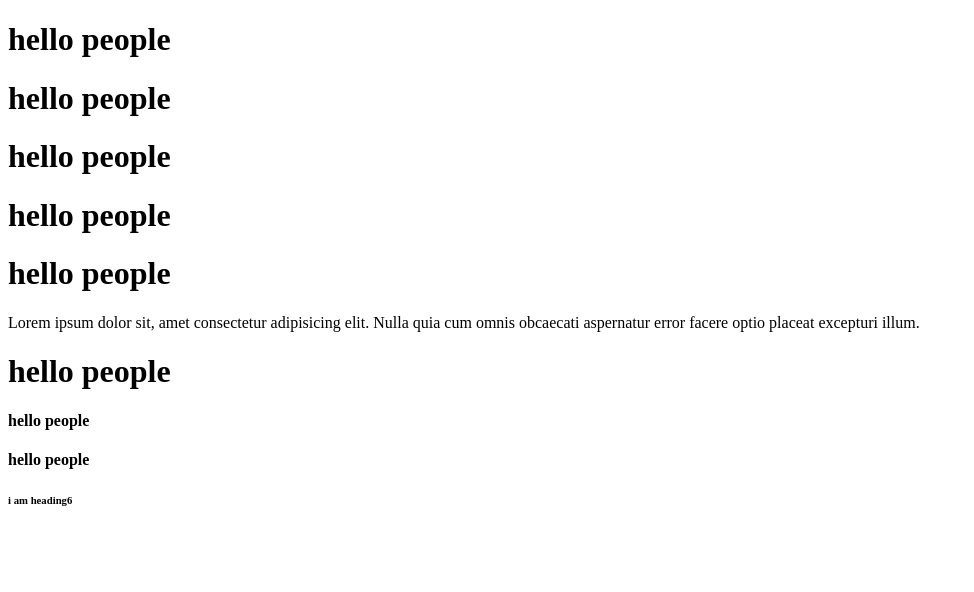
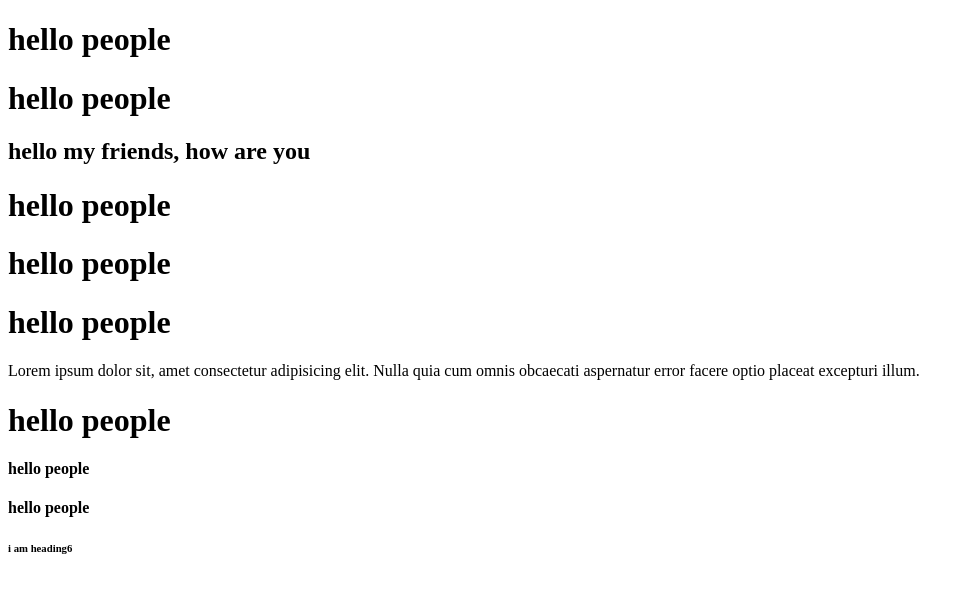
Before and after one commit to hullash/testing-git, a plain HTML site: page index.html in a window 1280 px wide. Shown: the whole page, without its empty margins (0-974 px from the left). Drawn offline with Linux system fonts and the light colour scheme.

Commit message:
initial commit

```diff
--- a/index.html
+++ b/index.html
@@ -9,6 +9,7 @@
   <body>
     <h1>hello people</h1>
     <h1>hello people</h1>
+    <h2>hello my friends, how are you</h2>
     <h1>hello people</h1>
     <h1>hello people</h1>
     <h1>hello people</h1>
```
